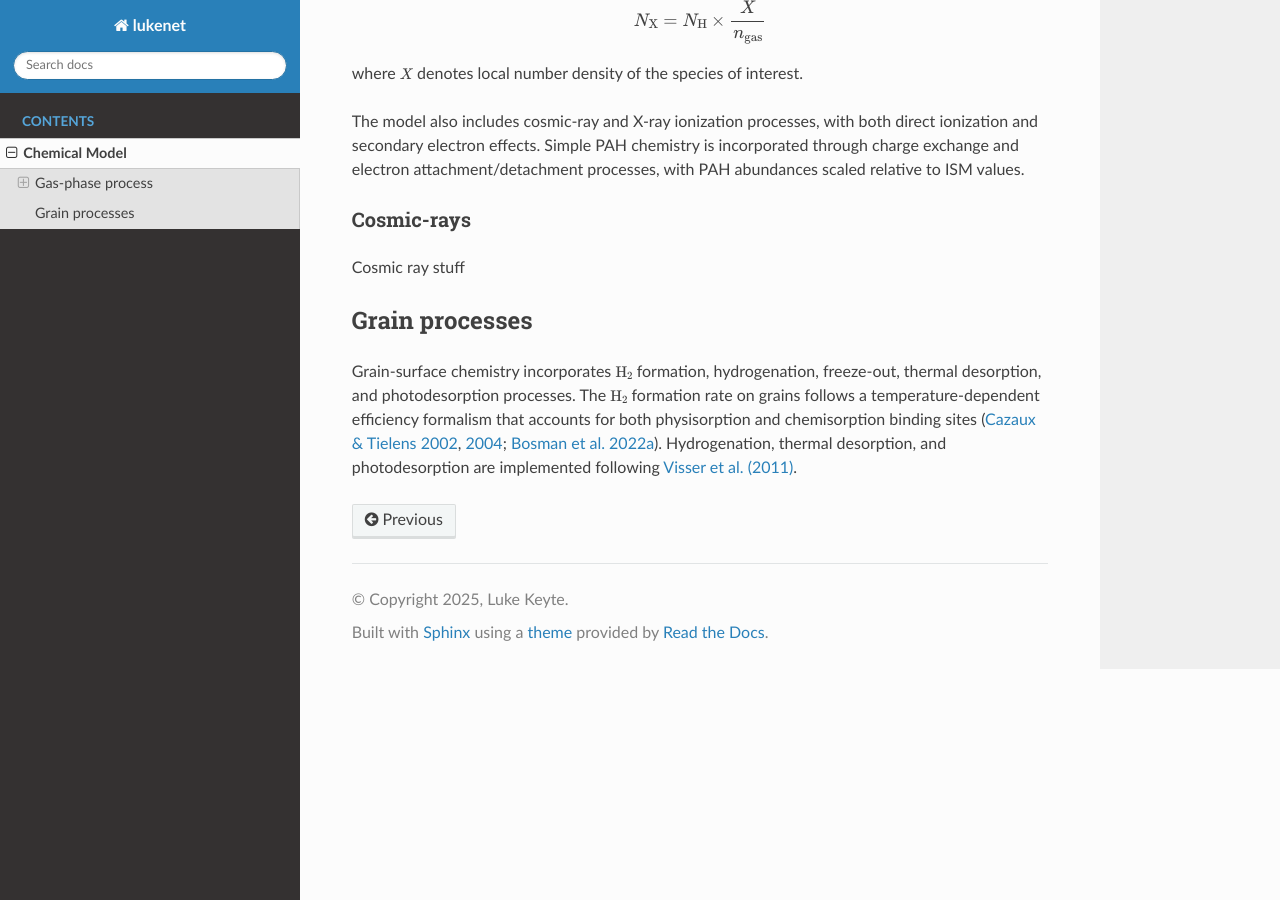
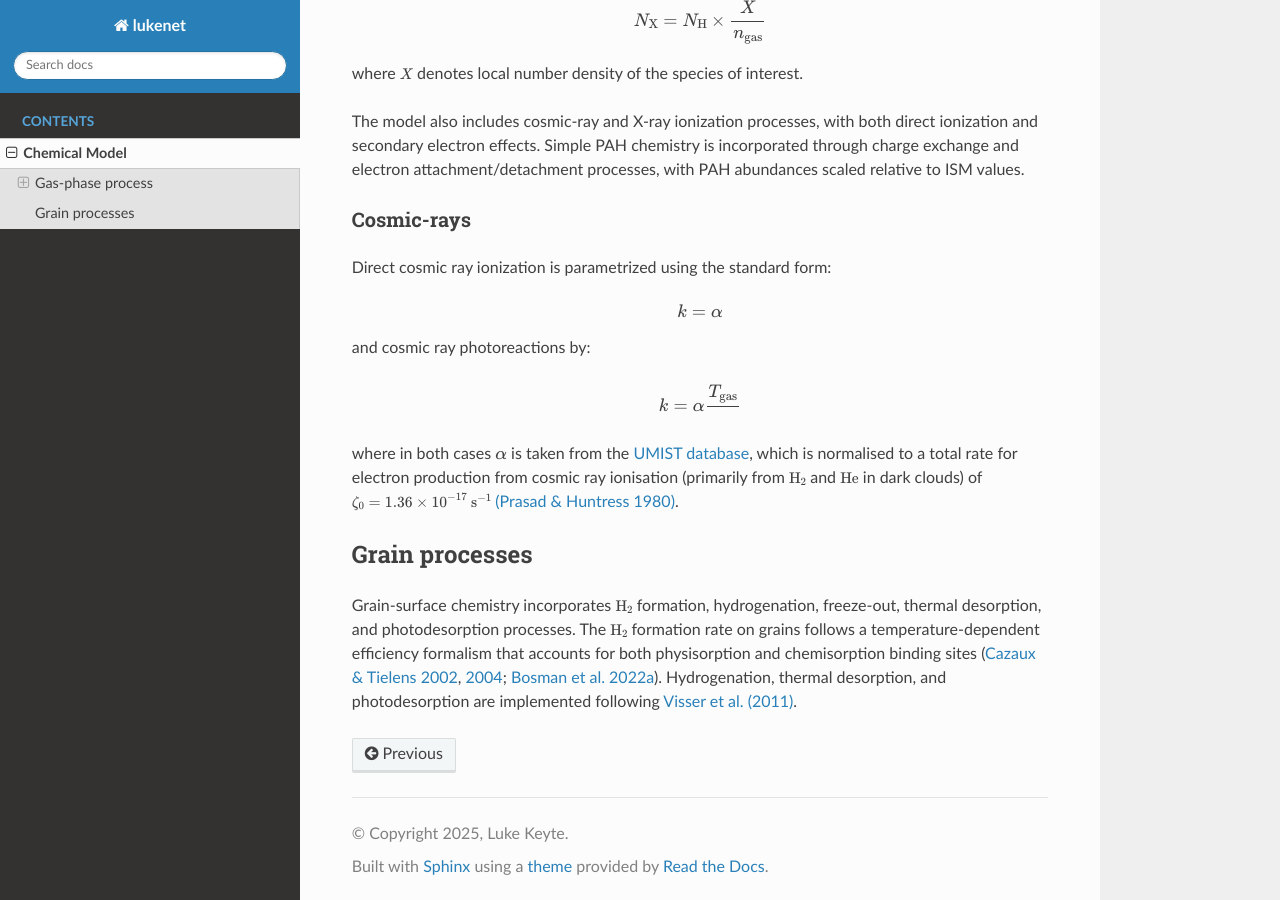
Before and after one commit to lukekeyte/lukenet-docs, a Sphinx documentation site: the page built from docs/chemical_model/index.md, in a window 1280 px wide and 900 px high, scrolled down 1223 px. Built offline with Sphinx 7.4.7 and the Read the Docs theme 3.1.0, drawn with Linux system fonts in a browser that asks for light colours; pages that are not in the unit, such as notebooks, are missing from menus.

Commit message:
Separate Pages v4

```diff
--- a/docs/chemical_model/index.md
+++ b/docs/chemical_model/index.md
@@ -33,7 +33,7 @@ $$
 The column density of a given species is then inferred from the total hydrogen column using the local fractional abundance:
 
 $$
-    N_\text{X} = N_\text{H} \times \frac{X}{n_\text{gas}}
+N_\text{X} = N_\text{H} \times \frac{X}{n_\text{gas}}
 $$
 where $\small{X}$ denotes local number density of the species of interest.
 
@@ -42,7 +42,18 @@ The model also includes cosmic-ray and X-ray ionization processes, with both dir
 
 ### Cosmic-rays
 
-Cosmic ray stuff
+Direct cosmic ray ionization is parametrized using the standard form:
+
+$$
+k = \alpha
+$$
+and cosmic ray photoreactions by:
+
+$$
+k = \alpha \frac{T_\text{gas}}{}
+$$
+where in both cases $\alpha$ is taken from the [UMIST database](https://ui.adsabs.harvard.edu/abs/2007A%26A...466.1197W/abstract), which is normalised to a total rate
+for electron production from cosmic ray ionisation (primarily from $\small{\text{H}}_2$ and $\small{\text{He}}$ in dark clouds) of $\small{\zeta_0} = 1.36 \times 10^{-17} \; \text{s}^{-1}$ [(Prasad & Huntress 1980)](https://ui.adsabs.harvard.edu/abs/1980ApJS...43....1P/abstract).
 
 ## Grain processes
 
```
Also changed, not shown: docs/code_overview/index.md (added, +1 -0 lines), docs/gui/index.md (added, +1 -0 lines), docs/index.md (+2 -14 lines), 2 other files.
